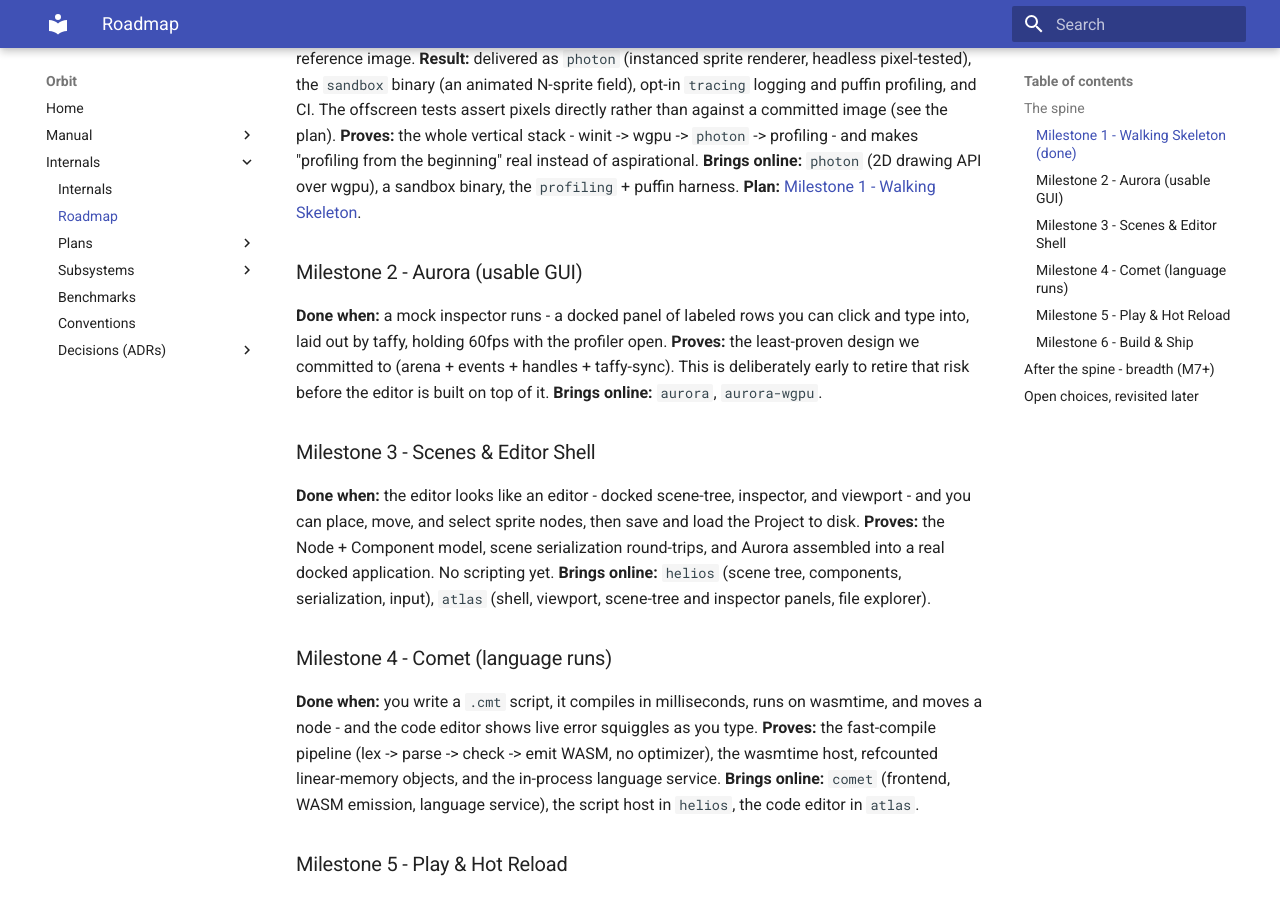
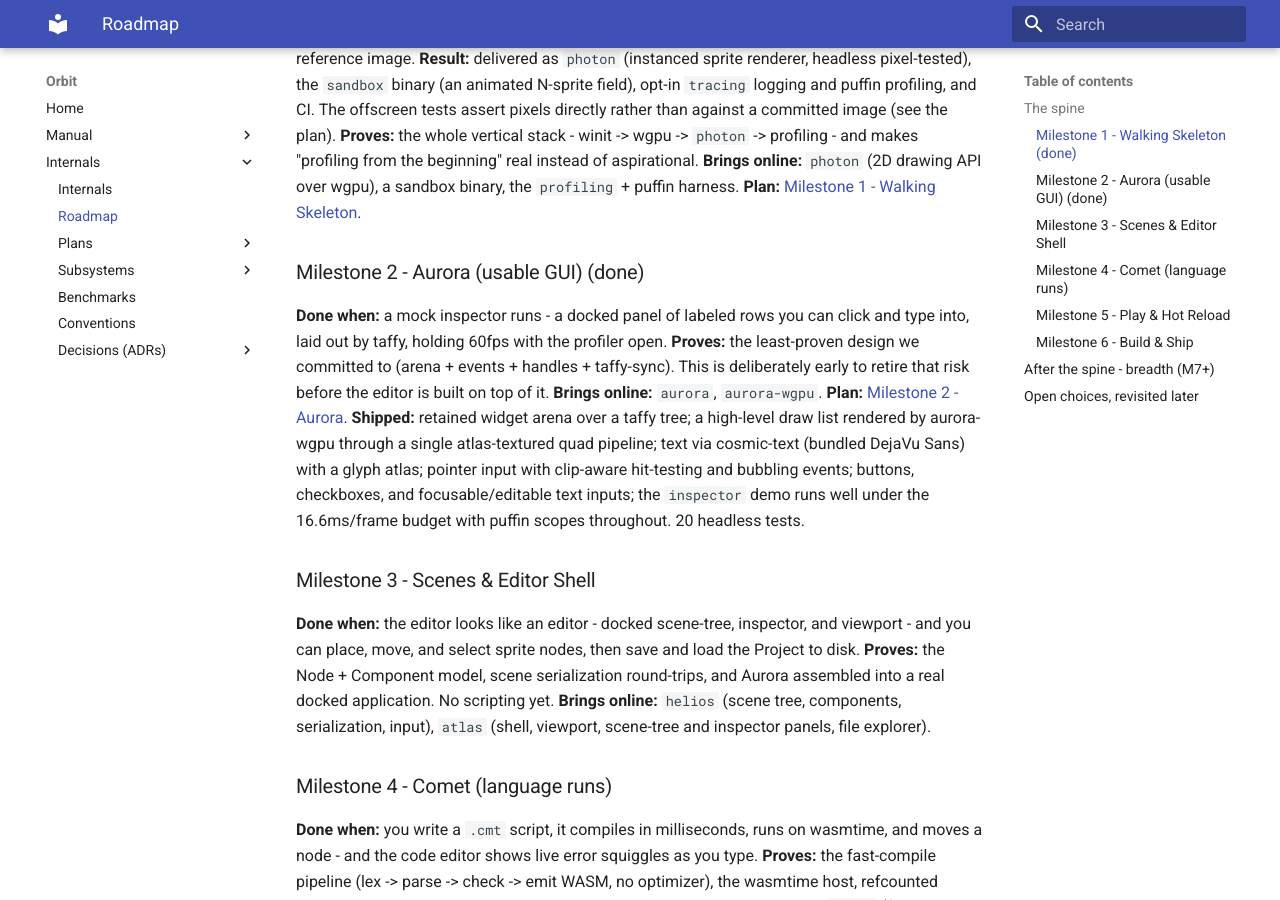
Before and after one commit to GenTexX/orbit, an MkDocs documentation site: the page built from docs/internals/roadmap.md, in a window 1280 px wide and 900 px high, scrolled down 517 px. Built offline with MkDocs 1.6.1 and Material for MkDocs 9.7.7, drawn with Linux system fonts in a browser that asks for light colours.

Commit message:
docs: mark Milestone 2 done in the roadmap

```diff
--- a/docs/internals/roadmap.md
+++ b/docs/internals/roadmap.md
@@ -13,10 +13,12 @@ This is the milestone spine for Orbit. A **milestone** is a big, demonstrable ca
 **Brings online:** `photon` (2D drawing API over wgpu), a sandbox binary, the `profiling` + puffin harness.
 **Plan:** [Milestone 1 - Walking Skeleton](plans/milestone-1-walking-skeleton.md).
 
-### Milestone 2 - Aurora (usable GUI)
+### Milestone 2 - Aurora (usable GUI) (done)
 **Done when:** a mock inspector runs - a docked panel of labeled rows you can click and type into, laid out by taffy, holding 60fps with the profiler open.
 **Proves:** the least-proven design we committed to (arena + events + handles + taffy-sync). This is deliberately early to retire that risk before the editor is built on top of it.
 **Brings online:** `aurora`, `aurora-wgpu`.
+**Plan:** [Milestone 2 - Aurora](plans/milestone-2-aurora.md).
+**Shipped:** retained widget arena over a taffy tree; a high-level draw list rendered by aurora-wgpu through a single atlas-textured quad pipeline; text via cosmic-text (bundled DejaVu Sans) with a glyph atlas; pointer input with clip-aware hit-testing and bubbling events; buttons, checkboxes, and focusable/editable text inputs; the `inspector` demo runs well under the 16.6ms/frame budget with puffin scopes throughout. 20 headless tests.
 
 ### Milestone 3 - Scenes & Editor Shell
 **Done when:** the editor looks like an editor - docked scene-tree, inspector, and viewport - and you can place, move, and select sprite nodes, then save and load the Project to disk.
```
